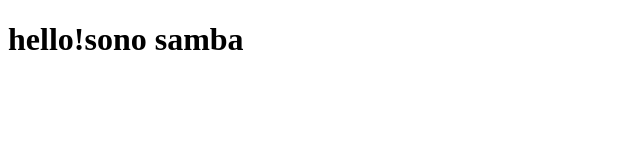
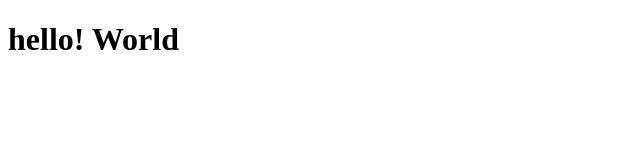
Before and after one commit to sambaped/sambaped.github.io, a plain HTML site: page bello.html in a window 1280 px wide. Shown: the whole page, without its empty margins (0-640 px from the left). Drawn offline with Linux system fonts and the light colour scheme.

Commit message:
Update bello.html

```diff
--- a/bello.html
+++ b/bello.html
@@ -7,7 +7,7 @@
     <title>Bello</title>
 </head>
 <body>
-    <h1>hello!sono samba
+    <h1>hello! World
 
     </h1>
 </body>
```
